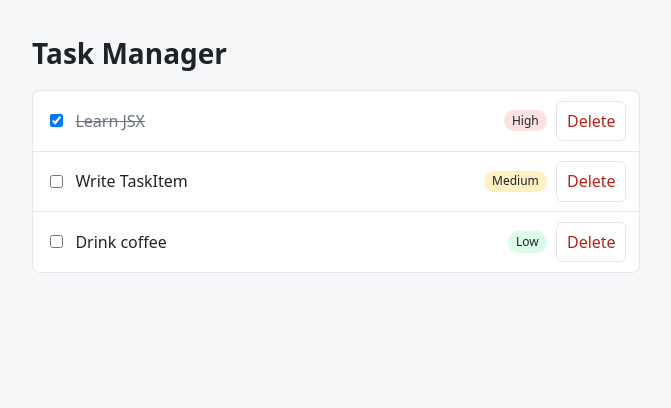
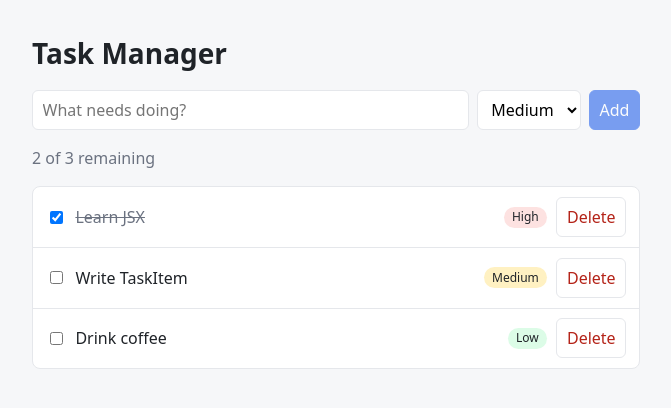
Before and after one commit to AbdurrahmanEmarah/task-manager, a React (Vite) app in the folder client/: page / in a window 1280 px wide. Shown: the top 408 px of the page, without its empty margins (304-975 px from the left). Built offline with nearby package versions, Linux system fonts and the light colour scheme.

Commit message:
Day 4 Part C: TaskForm (controlled inputs, priority select) and TaskList
Co-Authored-By: Claude Opus 5.5 <noreply@anthropic.com>
Claude-Session: https://claude.ai/code/session_017qwDNUXx15rZ7PVzM1YhNr

```diff
--- a/client/src/App.jsx
+++ b/client/src/App.jsx
@@ -1,7 +1,8 @@
 import { useState } from 'react'
-import TaskItem from './components/TaskItem'
+import TaskForm from './components/TaskForm'
+import TaskList from './components/TaskList'
 
-// Hard-coded data shaped like the API's tasks (note _id, not id).
+// Hard-coded data shaped like the API's tasks (note _id, not id). Replaced by a fetch on Day 5.
 const initialTasks = [
   { _id: 'a1', title: 'Learn JSX', done: true, priority: 'high' },
   { _id: 'b2', title: 'Write TaskItem', done: false, priority: 'medium' },
@@ -9,27 +10,39 @@ const initialTasks = [
 ]
 
 export default function App() {
-  // State: like a field, but changing it via the setter re-renders the component.
+  // App owns the state; children get data via props and report events via callbacks.
   const [tasks, setTasks] = useState(initialTasks)
 
+  // Updater form setTasks(prev => ...): React hands you the latest state,
+  // which stays correct even if several updates happen before the next render.
+  function handleAdd(title, priority) {
+    const newTask = {
+      _id: crypto.randomUUID(), // temporary local id; on Day 5 MongoDB generates _id
+      title,
+      done: false,
+      priority,
+    }
+    setTasks((prev) => [newTask, ...prev]) // newest first, like GET /api/tasks
+  }
+
   function handleToggle(id) {
-    // New array; the matching task is replaced by a NEW object with done flipped.
-    setTasks(tasks.map((t) => (t._id === id ? { ...t, done: !t.done } : t)))
+    setTasks((prev) => prev.map((t) => (t._id === id ? { ...t, done: !t.done } : t)))
   }
 
   function handleDelete(id) {
-    // New array without the matching task.
-    setTasks(tasks.filter((t) => t._id !== id))
+    setTasks((prev) => prev.filter((t) => t._id !== id))
   }
+
+  const remaining = tasks.filter((t) => !t.done).length
 
   return (
     <>
       <h1>Task Manager</h1>
-      <ul>
-        {tasks.map((t) => (
-          <TaskItem key={t._id} task={t} onToggle={handleToggle} onDelete={handleDelete} />
-        ))}
-      </ul>
+      <TaskForm onAdd={handleAdd} />
+      <p className="muted">
+        {remaining} of {tasks.length} remaining
+      </p>
+      <TaskList tasks={tasks} onToggle={handleToggle} onDelete={handleDelete} />
     </>
   )
 }
--- /dev/null
+++ b/client/src/components/TaskForm.jsx
@@ -0,0 +1,38 @@
+import { useState } from 'react'
+
+// Controlled form: React state is the single source of truth for each input's value.
+// Props: onAdd(title, priority) — App decides what "adding" means (in memory today, API on Day 5).
+export default function TaskForm({ onAdd }) {
+  const [title, setTitle] = useState('')
+  const [priority, setPriority] = useState('medium')
+
+  function handleSubmit(e) {
+    e.preventDefault() // stop the browser's default full-page form POST/reload
+
+    const trimmed = title.trim()
+    if (!trimmed) return // same rule as the API: title is required
+
+    onAdd(trimmed, priority)
+    setTitle('') // clear the input; priority keeps its last choice
+  }
+
+  return (
+    <form onSubmit={handleSubmit}>
+      <input
+        type="text"
+        placeholder="What needs doing?"
+        value={title}                                   // value comes FROM state...
+        onChange={(e) => setTitle(e.target.value)}      // ...and every keystroke goes back INTO state
+        maxLength={200}                                 // mirrors the API's 200-char limit
+      />
+      <select value={priority} onChange={(e) => setPriority(e.target.value)}>
+        <option value="low">Low</option>
+        <option value="medium">Medium</option>
+        <option value="high">High</option>
+      </select>
+      <button type="submit" className="primary" disabled={!title.trim()}>
+        Add
+      </button>
+    </form>
+  )
+}
--- /dev/null
+++ b/client/src/components/TaskList.jsx
@@ -0,0 +1,16 @@
+import TaskItem from './TaskItem'
+
+// Renders the list. Owns no state — just passes data down and callbacks through.
+export default function TaskList({ tasks, onToggle, onDelete }) {
+  if (tasks.length === 0) {
+    return <p className="muted">No tasks yet — add one above.</p>
+  }
+
+  return (
+    <ul>
+      {tasks.map((t) => (
+        <TaskItem key={t._id} task={t} onToggle={onToggle} onDelete={onDelete} />
+      ))}
+    </ul>
+  )
+}
```
